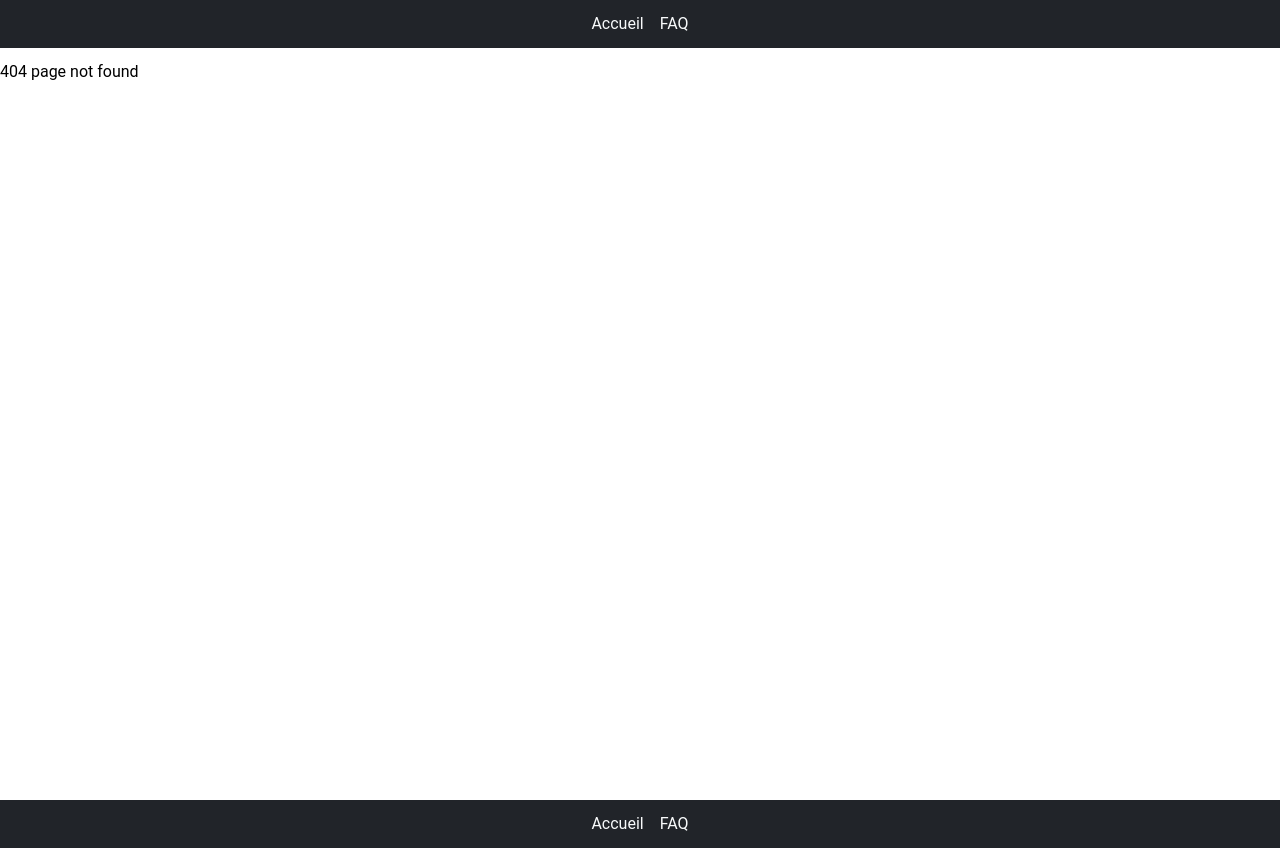
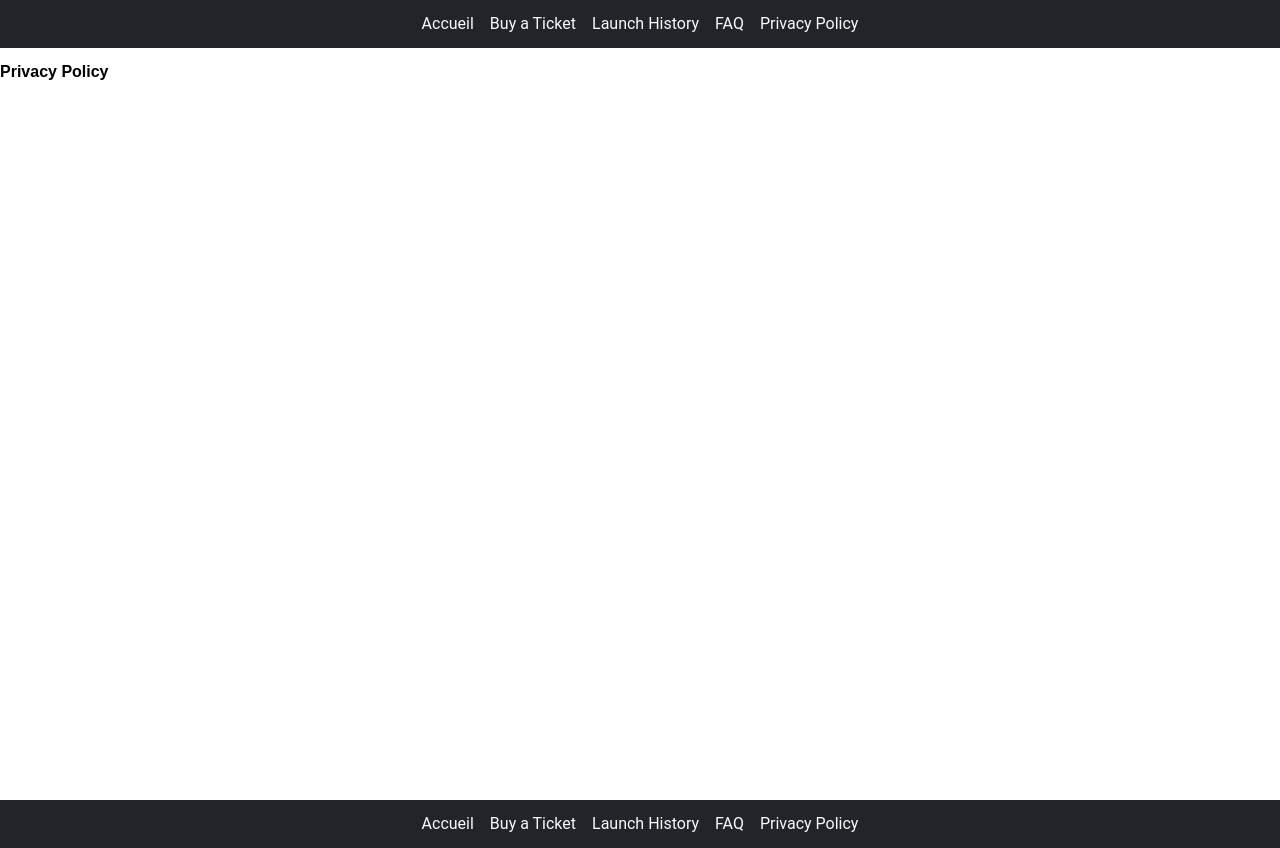
Before and after one commit to yannicklescure/hackathon-react-2022-team-b, a React (Create React App) app in the folder client/: page /privacy-policy in a window 1280 px wide. Before the commit this address had no page. Built offline with nearby package versions, Linux system fonts and the light colour scheme.

Commit message:
Add basics pages files and link in header && footer

```diff
--- a/client/src/components/Footer.jsx
+++ b/client/src/components/Footer.jsx
@@ -5,8 +5,11 @@ import { COLORS } from "../constants";
 const Footer = () => {
   return (
     <Wrapper>
-      <StyledNavLink to="/">Accueil</StyledNavLink>
-      <StyledNavLink to="/faq">FAQ</StyledNavLink>
+        <StyledNavLink to="/">Accueil</StyledNavLink>
+        <StyledNavLink to="/buy-a-ticket">Buy a Ticket</StyledNavLink>
+        <StyledNavLink to="/launch-history">Launch History</StyledNavLink>
+        <StyledNavLink to="/faq">FAQ</StyledNavLink>
+        <StyledNavLink to="/privacy-policy">Privacy Policy</StyledNavLink>
     </Wrapper>
   )
 }
--- a/client/src/components/Navbar.jsx
+++ b/client/src/components/Navbar.jsx
@@ -5,8 +5,11 @@ import { COLORS } from "../constants";
 const Navbar = () => {
   return (
     <Wrapper>
-      <StyledNavLink to="/">Accueil</StyledNavLink>
-      <StyledNavLink to="/faq">FAQ</StyledNavLink>
+        <StyledNavLink to="/">Accueil</StyledNavLink>
+        <StyledNavLink to="/buy-a-ticket">Buy a Ticket</StyledNavLink>
+        <StyledNavLink to="/launch-history">Launch History</StyledNavLink>
+        <StyledNavLink to="/faq">FAQ</StyledNavLink>
+        <StyledNavLink to="/privacy-policy">Privacy Policy</StyledNavLink>
     </Wrapper>
   )
 }
--- /dev/null
+++ b/client/src/pages/BuyAticket.jsx
@@ -0,0 +1,13 @@
+import styled from 'styled-components';
+
+const Homepage = () => {
+    return (
+        <Wrapper>
+            <h1>Form Page</h1>
+        </Wrapper>
+    );
+}
+
+const Wrapper = styled.div``;
+
+export default Homepage;
--- /dev/null
+++ b/client/src/pages/LaunchHistory.jsx
@@ -0,0 +1,13 @@
+import styled from 'styled-components';
+
+const Homepage = () => {
+    return (
+        <Wrapper>
+            <h1>Launch History</h1>
+        </Wrapper>
+    );
+}
+
+const Wrapper = styled.div``;
+
+export default Homepage;
--- /dev/null
+++ b/client/src/pages/PrivacyPolicy.jsx
@@ -0,0 +1,13 @@
+import styled from 'styled-components';
+
+const Homepage = () => {
+    return (
+        <Wrapper>
+            <h1>Privacy Policy</h1>
+        </Wrapper>
+    );
+}
+
+const Wrapper = styled.div``;
+
+export default Homepage;
```
Also changed, not shown: client/src/components/App.jsx (+19 -0 lines).
